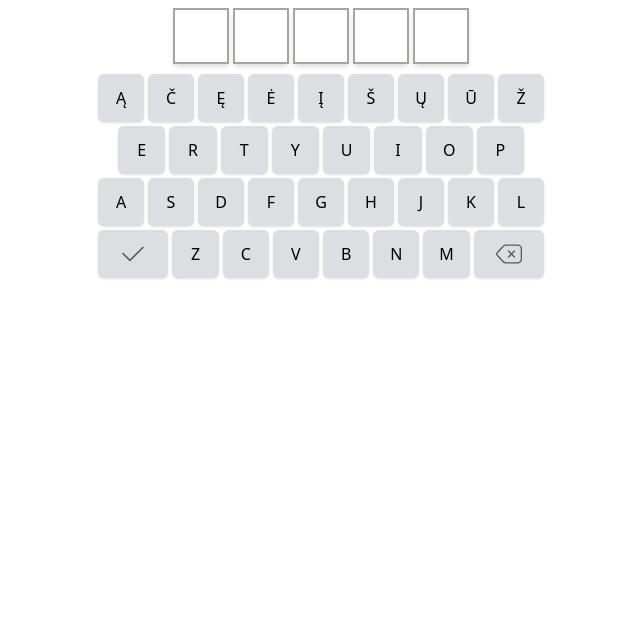
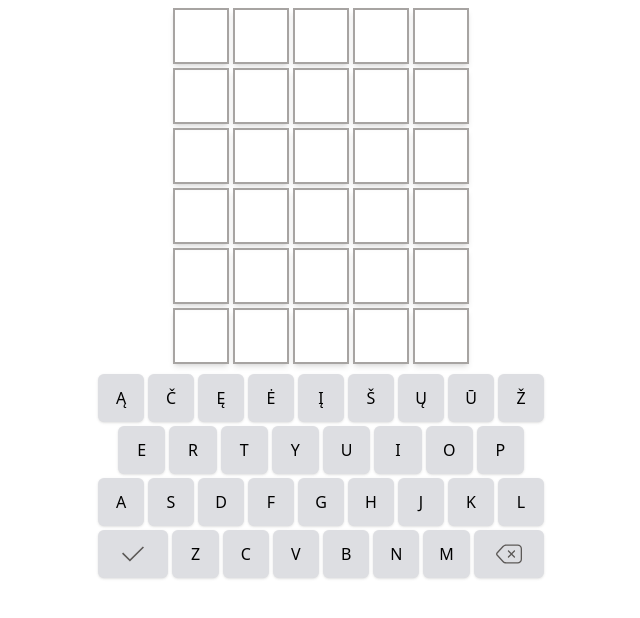
Before and after one commit to simas-b/zodziu-react, a React (Create React App) app: page / in a window 1280 px wide. Shown: the top 618 px of the page, without its empty margins (319-959 px from the left). Built offline with nearby package versions, Linux system fonts and the light colour scheme.

Commit message:
board works

```diff
--- a/src/components/Board.tsx
+++ b/src/components/Board.tsx
@@ -1,9 +1,12 @@
 import React, { useState } from "react";
+import Row from "./Row";
 import RowActive from "./RowActive";
 import RowCompleted from "./RowCompleted";
 
 export default function Board() {
   const [rows, setRows] = useState<string[]>([]);
+  const isGameOver = rows.length === 6;
+  const emptyRows = !isGameOver && [...Array(5 - rows.length)];
 
   const handleSubmit = (word: string) => {
     if (word.length !== 5)
@@ -13,10 +16,20 @@ export default function Board() {
 
   return (
     <div className="grid grid-cols-5 gap-1 my-2">
+      {/* ROWS COMPLETED */}
       {rows.map((row, index) => (
         <RowCompleted word={row} targetWord="namas" key={index} />
       ))}
-      <RowActive handleSubmit={handleSubmit} />
+
+      {/* ACTIVE ROW */}
+      {!isGameOver && (
+        <>
+          <RowActive handleSubmit={handleSubmit} />
+        </>
+      )}
+
+      {/* EMPTY FILLER ROWS */}
+      {emptyRows && emptyRows.map((row, index) => <Row key={index} />)}
     </div>
   );
 }
--- a/src/components/Key.tsx
+++ b/src/components/Key.tsx
@@ -6,7 +6,7 @@ type Props = {
   spacer?: boolean;
   wide?: boolean;
   children?: ReactNode;
-  onClick: (value: string | undefined) => void;
+  onClick?: (value: string | undefined) => void;
 };
 
 const style = [
@@ -31,7 +31,7 @@ export default function Key({ value, spacer, wide, children, onClick }: Props) {
   return (
     <div
       className={classNames(style)}
-      onClick={() => onClick(value)}
+      onClick={() => onClick && onClick(value)}
       style={{
         flex: spacer ? "none" : wide ? 1.8 : 1,
         visibility: spacer ? "hidden" : "visible",
--- a/src/components/Row.tsx
+++ b/src/components/Row.tsx
@@ -2,7 +2,7 @@ import React from "react";
 import Square, { Color } from "./Square";
 
 type Props = {
-  word: string;
+  word?: string;
   colors?: Color[];
 };
 
@@ -13,7 +13,7 @@ export default function Row({
   return (
     <>
       {colors.map((color, index) => (
-        <Square color={color} letter={word[index]} key={index} />
+        <Square color={color} letter={word?.[index]} key={index} />
       ))}
     </>
   );
```
